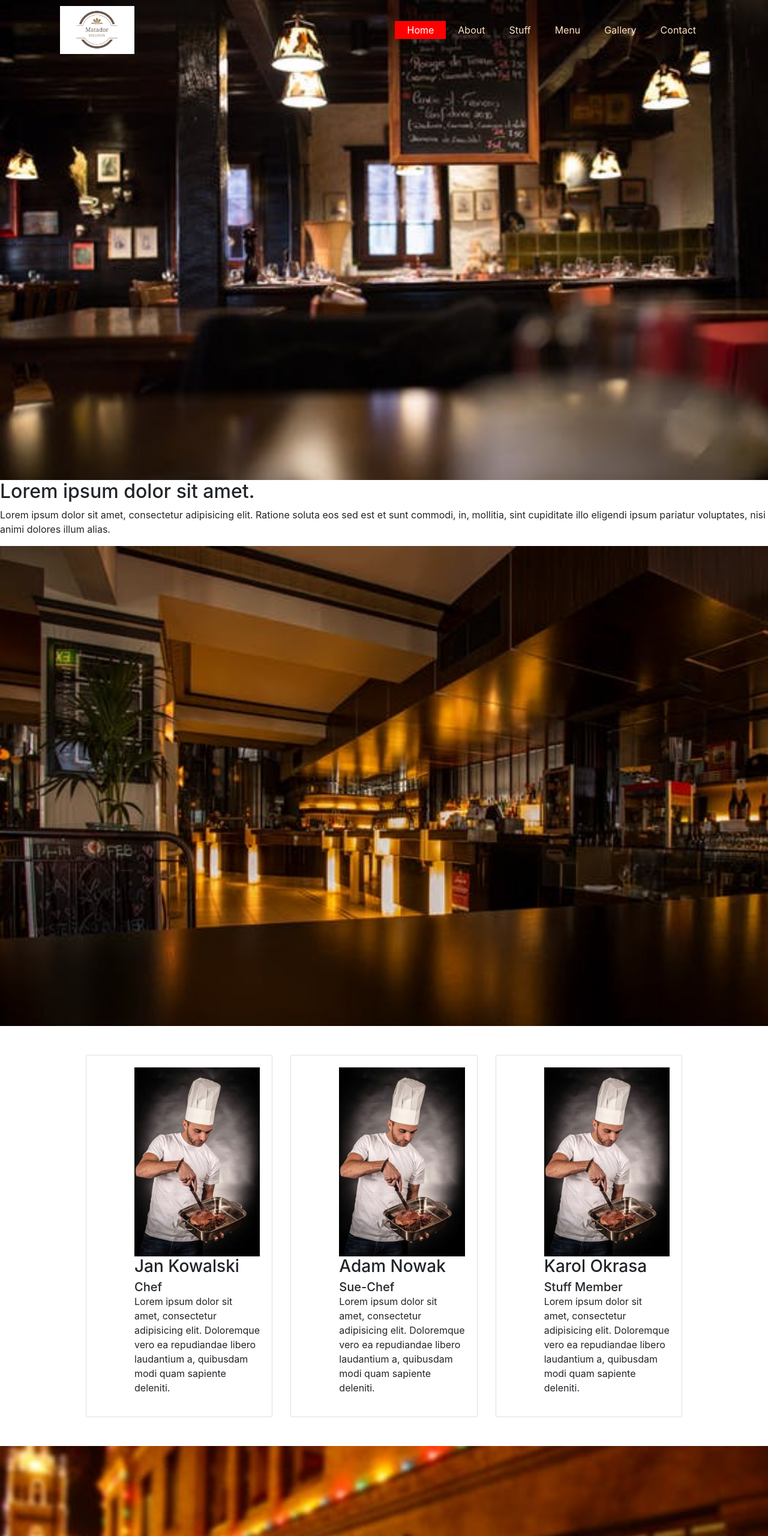
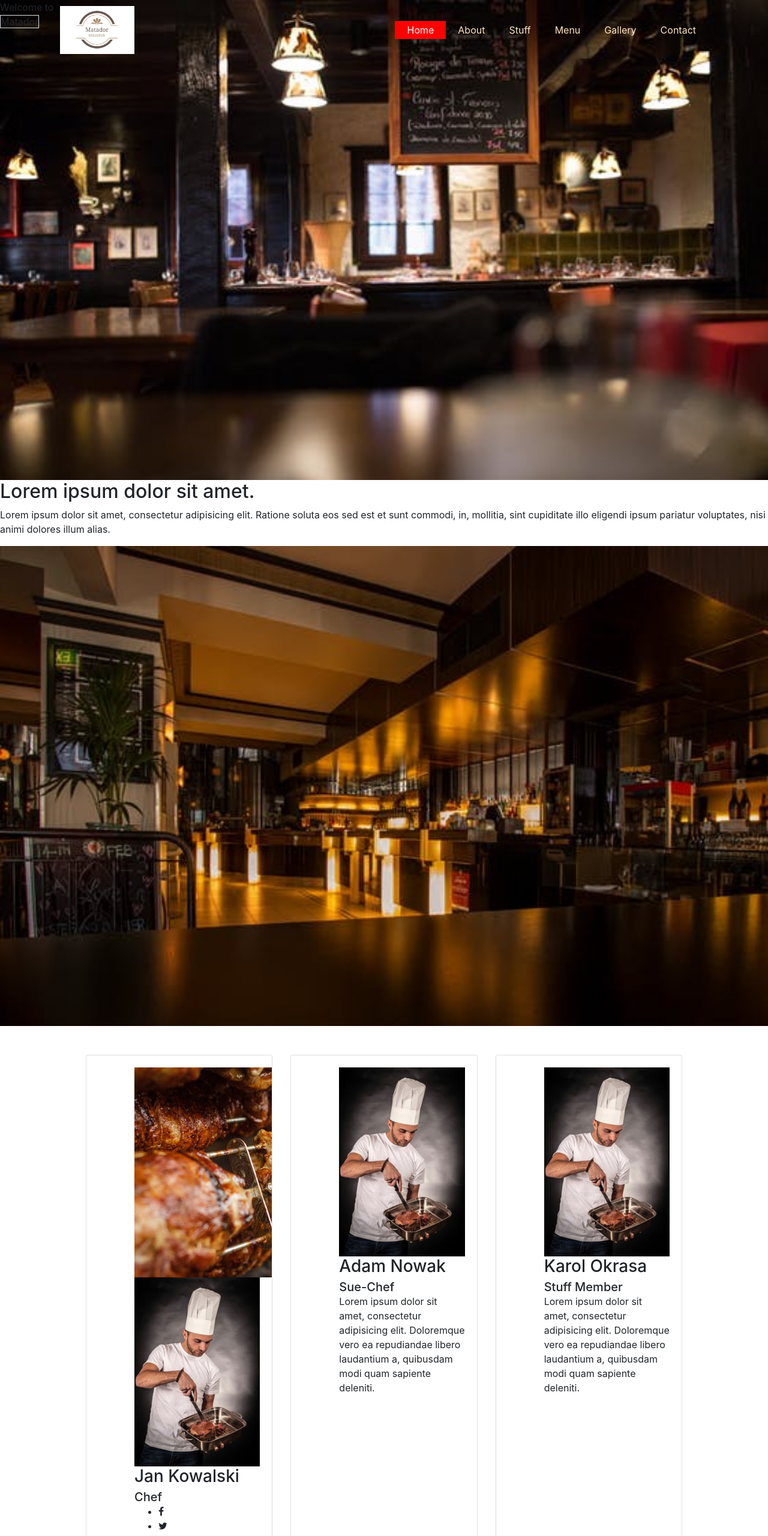
Before and after one commit to brydzu/Draft-Parallax, a plain HTML site: page index.html in a window 1280 px wide. Shown: the top 2560 px of the page at 60% size. Drawn offline with nearby package versions, Linux system fonts and the light colour scheme.

Commit message:
Updated - changed stuff box abit

```diff
--- a/index.html
+++ b/index.html
@@ -6,7 +6,9 @@
     <meta name="description" content="Restaurant" />
     <meta name="keywords" content="restuarnat, restauracja, menu, jedzenie, spędzanie czasu" />
     <link rel="stylesheet" type="text/css" href="css/style.css">
+    <link rel="stylesheet" href="https://maxcdn.bootstrapcdn.com/font-awesome/4.7.0/css/font-awesome.min.css">
     <link rel="stylesheet" href="https://maxcdn.bootstrapcdn.com/bootstrap/4.0.0/css/bootstrap.min.css" integrity="sha384-Gn5384xqQ1aoWXA+058RXPxPg6fy4IWvTNh0E263XmFcJlSAwiGgFAW/dAiS6JXm" crossorigin="anonymous">
+    <link href="https://fonts.googleapis.com/css?family=Caveat" rel="stylesheet">
     <script src="/js/jquery-3.2.1.js"></script>
     <script type="text/javascript">
       $(window).on('scroll', function(){
@@ -34,7 +36,15 @@
 
     </ul>
   </nav>
-  <section class="sek1"></section>
+  <section class="sek1">
+    <div class="ptext">
+       <div class="welcome">Welcome to</div>
+      <span class="border trans">
+        Matador
+
+      </span>
+    </div>
+  </section>
   <div class="content">
     <h2>Lorem ipsum dolor sit amet.</h2>
     <p>Lorem ipsum dolor sit amet, consectetur adipisicing elit. Ratione soluta eos sed est et sunt commodi, in, mollitia, sint cupiditate illo eligendi ipsum pariatur voluptates, nisi animi dolores illum alias.</p>
@@ -48,10 +58,20 @@
     <div class="card-deck mx-auto mb-5">
        <div class="card">
          <div class="card-body">
-            <img src="img/cooking-eat-cut-food.jpg" alt="The cook" class="img-fluid card-img-right">
-             <h3 class="card-title">Jan Kowalski</h3>
-             <h5 class="card-subtitle">Chef</h5>
-             <p>Lorem ipsum dolor sit amet, consectetur adipisicing elit. Doloremque vero ea repudiandae libero laudantium a, quibusdam modi quam sapiente deleniti.</p>
+            <div class="img-container">
+              <img src="/img/pexels-photo-236887.jpeg" alt="" class="banner-img">
+               <img src="img/cooking-eat-cut-food.jpg" alt="The cook" class="img-fluid card-img-right">
+            </div>
+            <h3 class="card-title">Jan Kowalski</h3>
+            <h5 class="card-subtitle">Chef</h5>
+            <div class="share">
+              <ul>
+               <li><i class="fa fa-facebook"></i></li>
+               <li><i class="fa fa-twitter"></i></li>
+               <li><i class="fa fa-linkedin"></i></li>
+              </ul>
+           </div>
+            <p>Lorem ipsum dolor sit amet, consectetur adipisicing elit. Doloremque vero ea repudiandae libero laudantium a, quibusdam modi quam sapiente deleniti.</p>
          </div>
        </div>
        <div class="card">
```
